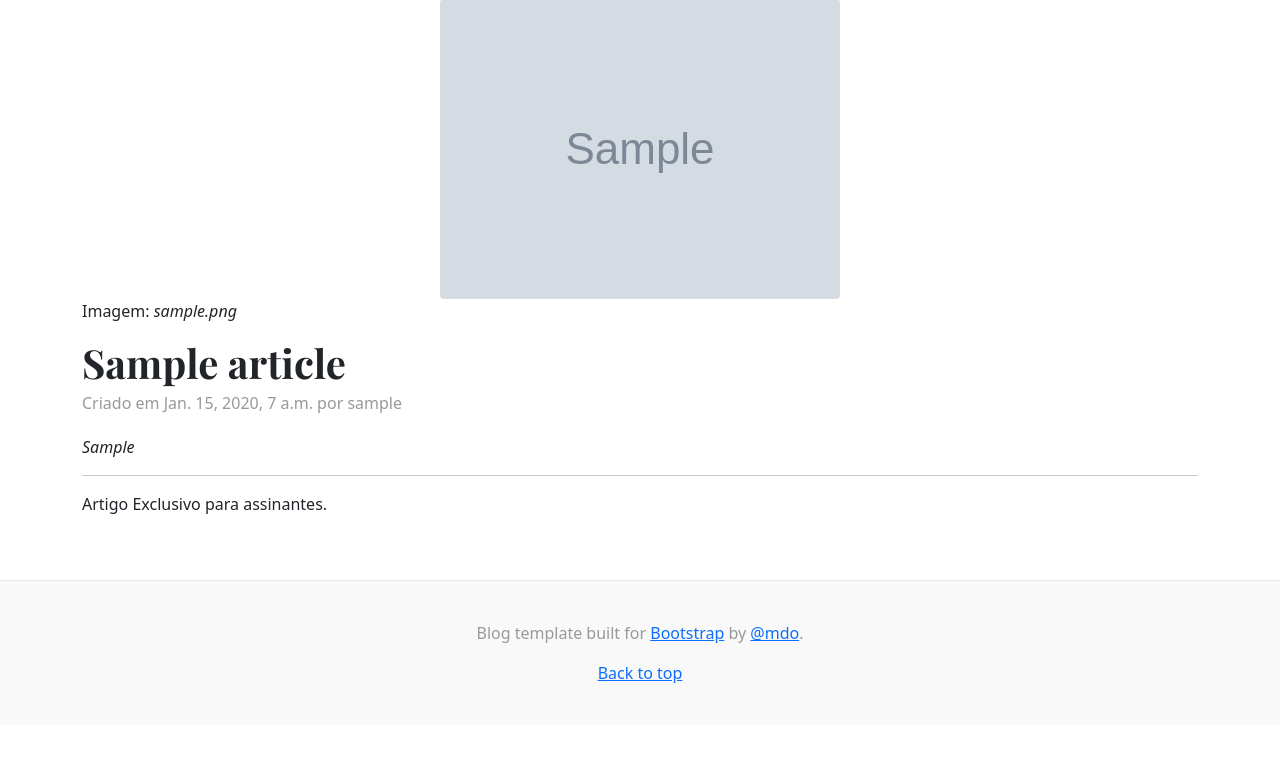
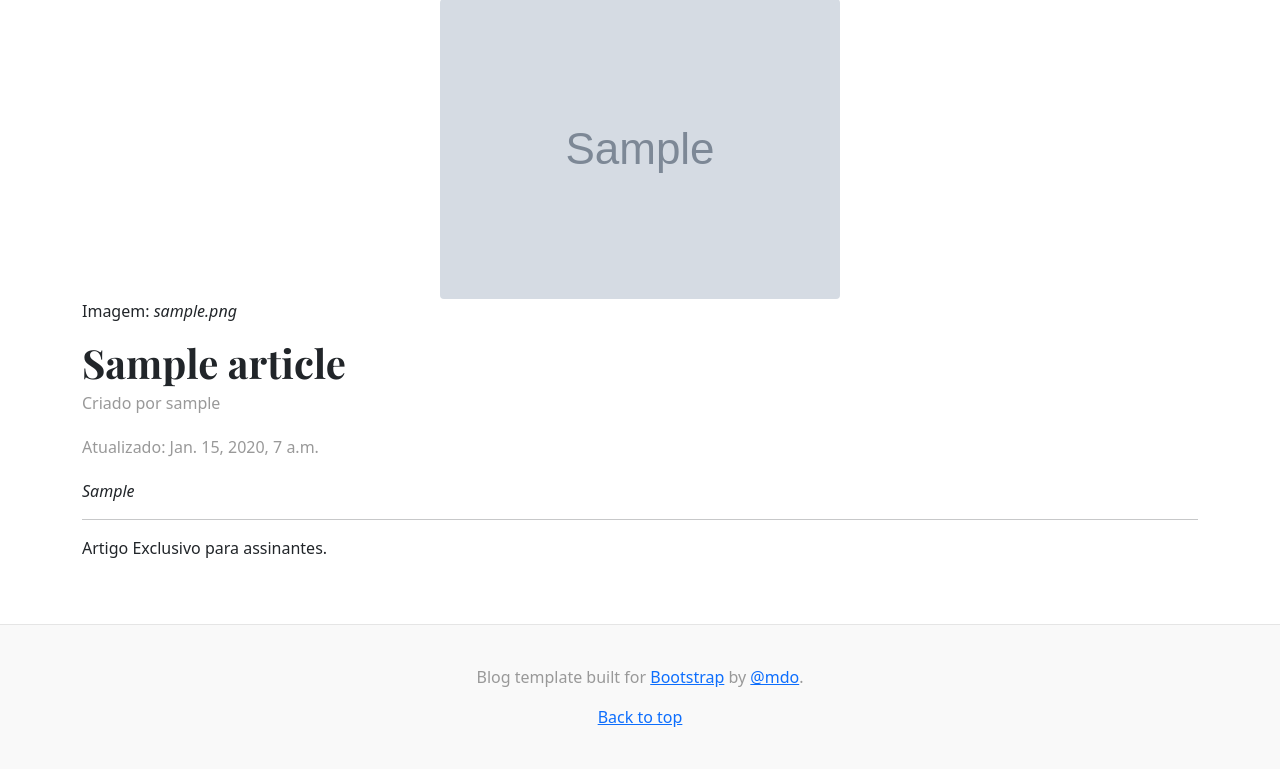
Before and after one commit to LukeEdward21/Blog-Django, a Django app: a page that uses templates/articles/article_detail.html in a window 1280 px wide. Shown: the part 122-891 px from the top of the page. Before the commit the page ends 805 px from the top, so only its background shows below. Run offline with Django 3.2, Linux system fonts and the light colour scheme; tables that the repository leaves empty hold one stand-in row (values such as "Sample post"); grey boxes marked "Sample" are stand-in pictures; some libraries are stand-ins or nearby versions.

Commit message:
each author edit your own article

```diff
--- a/articles/views.py
+++ b/articles/views.py
@@ -61,4 +61,5 @@
     def get(self, request, *args, **kwargs):
         if not request.user.is_writer:
             raise Http404("Página não existe!")
+
         return super(UpdateArticleView, self).get(request, *args, **kwargs)
--- a/templates/articles/article_detail.html
+++ b/templates/articles/article_detail.html
@@ -13,14 +13,14 @@
 
           <div class="blog-post">
             <h2 class="blog-post-title">{{article.title}}</h2>
-            <p class="blog-post-meta">Criado em {{article.created}} por {{article.author}}</p>
-            {% if article.created != article.updated %}
-              <p class="blog-post-meta">Atualizado em {{article.updated}} por {{article.author}}</p>
-            {% endif %}
+            <p class="blog-post-meta">Criado por {{article.author}}</p>
+            <p class="blog-post-meta">Atualizado: {{article.updated}}</p>
 
             <p><em>{{article.resume}}</em></p>
             {% if user.is_writer %}
+            {% if article.author.id == user.id %}
               <a href="{% url 'articles:edit' article.id %}">Editar</a>
+              {% endif %}
             {% endif %}
             <hr>
             {% if user.is_authenticated %}
--- a/templates/articles/article_list.html
+++ b/templates/articles/article_list.html
@@ -36,9 +36,11 @@
         <div class="col-md-6">
           <div class="card flex-md-row mb-4 box-shadow h-md-250">
             <div class="card-body d-flex flex-column align-items-start">
-              <strong class="d-inline-block mb-2 text-primary">{{article.type}} -
+              <strong class="d-inline-block mb-2 text-primary">{{article.type}}
                 {% if user.is_writer %}
-                <a href="{% url 'articles:edit' article.id %}">Editar</a>
+                  {% if article.author.id == user.id %}
+                 - <a href="{% url 'articles:edit' article.id %}">Editar</a>
+                  {% endif %}
                 {% endif %}
               </strong>
               <h3 class="mb-0">
--- a/templates/articles/edit.html
+++ b/templates/articles/edit.html
@@ -6,6 +6,7 @@
 
 {% block content %}
     {% if user.is_writer %}
+    {% if article.author.id == user.id %}
     <form method="POST" enctype="multipart/form-data">
         {% csrf_token %}
         {{ form|crispy }}
@@ -20,6 +21,9 @@
             slug.value = slug_normalized.toLowerCase()
         }
     </script>
+    {% else %}
+    <p>Você não tem permissão para editar este artigo.</p>
+    {% endif %}
     {% endif %}
 
 {% endblock %}
```
Also changed, not shown: articles/models.py (line endings or trailing spaces).
